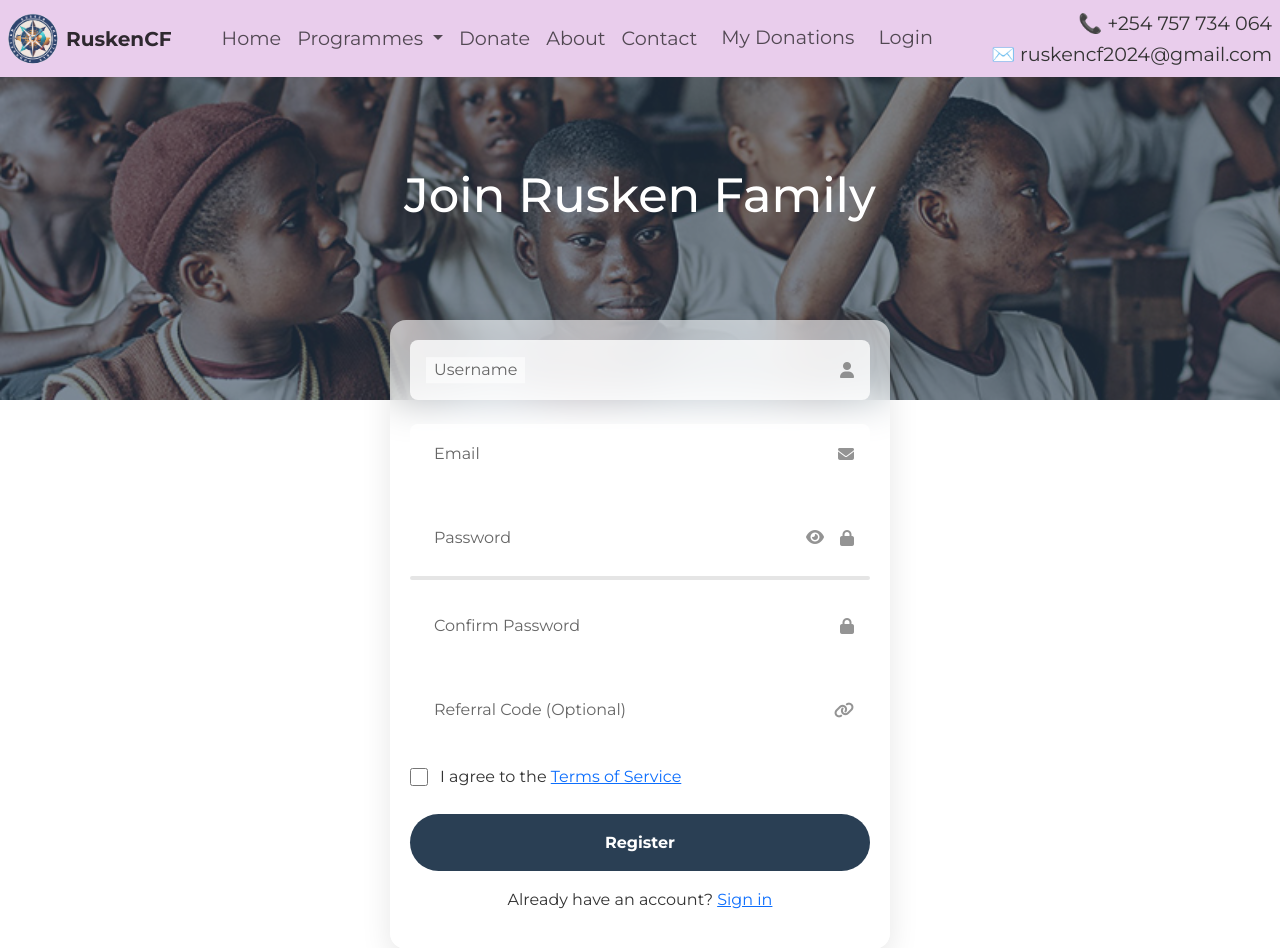
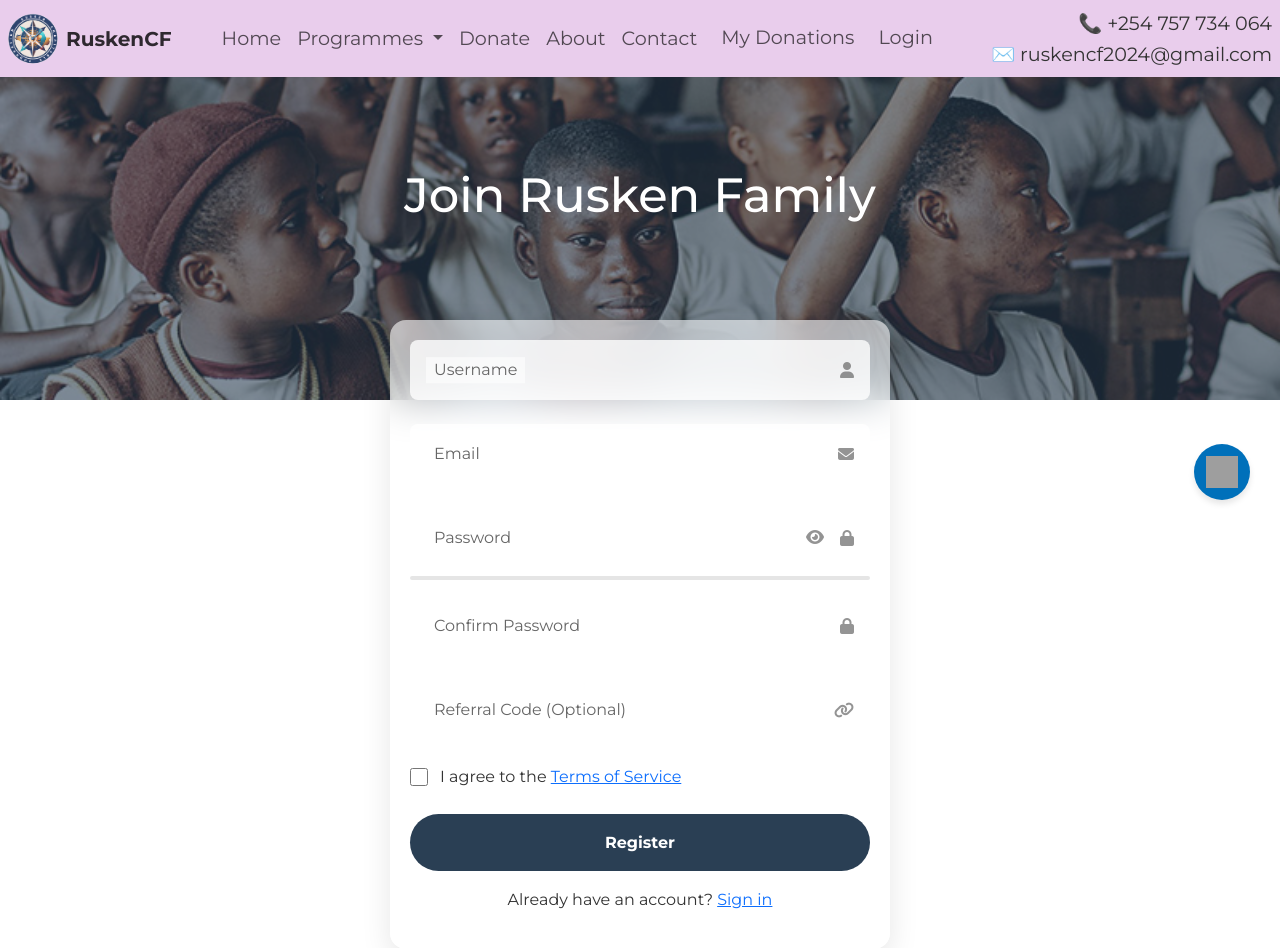
Before and after one commit to KEVINOCHAE/Rusken-Charitable-Foundation, a Flask app: page /auth/register in a window 1280 px wide. Shown: the top 948 px of the page. Run offline with Flask 3, Linux system fonts and the light colour scheme; data that the repository does not hold is empty; some libraries are stand-ins or nearby versions; grey boxes are pictures that could not be loaded.

Commit message:
paypal settings

```diff
--- a/app/static/css/styles.css
+++ b/app/static/css/styles.css
@@ -643,3 +643,29 @@ body {
 .btn-paypal:focus #paypalButtonAmount {
   text-decoration: underline;
 }
+
+
+
+
+/* Floating PayPal Button Styles */
+#paypal-floating-button {
+  position: fixed;
+  bottom: 300px;
+  right: 30px;
+  z-index: 1000;
+  background-color: #0070ba;
+  padding: 12px;
+  border-radius: 50%;
+  box-shadow: 0 4px 6px rgba(0, 0, 0, 0.1);
+  transition: transform 0.3s ease;
+}
+
+#paypal-floating-button:hover {
+  transform: scale(1.1);
+}
+
+#paypal-floating-button img {
+  width: 32px;
+  height: 32px;
+  display: block;
+}
--- a/app/templates/base.html
+++ b/app/templates/base.html
@@ -233,6 +233,10 @@
 
     {% block content %}{% endblock %}
   </main>
+  <!-- Floating PayPal Donation Button -->
+<a href="https://www.paypal.com/ncp/payment/GMALK3RM45ZGC" target="_blank" id="paypal-floating-button" aria-label="Donate with PayPal">
+  <img src="https://www.paypalobjects.com/webstatic/icon/pp258.png" alt="Donate with PayPal" />
+</a>
 
   <!-- Scroll To Top -->
   <button id="scrollTopBtn" class="scroll-top-btn" aria-label="Scroll to top">
```
Also changed, not shown: 1 other file.
